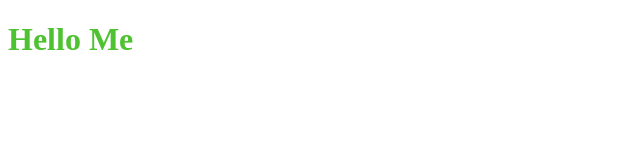
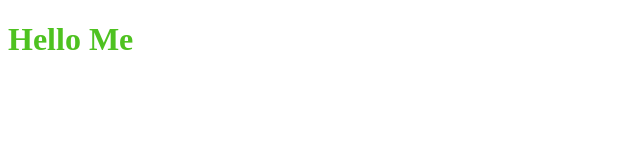
Before and after one commit to dewanggaaw/training-git, a plain HTML site: page index.html in a window 1280 px wide. Shown: the full height of the page, 0-640 px from the left. Drawn offline with Linux system fonts and the light colour scheme.

Commit message:
set h1 color

```diff
--- a/style.css
+++ b/style.css
@@ -1,3 +1,3 @@
 h1 {
-  color: #4ec230;
+  color: #4ec220;
 }
```
